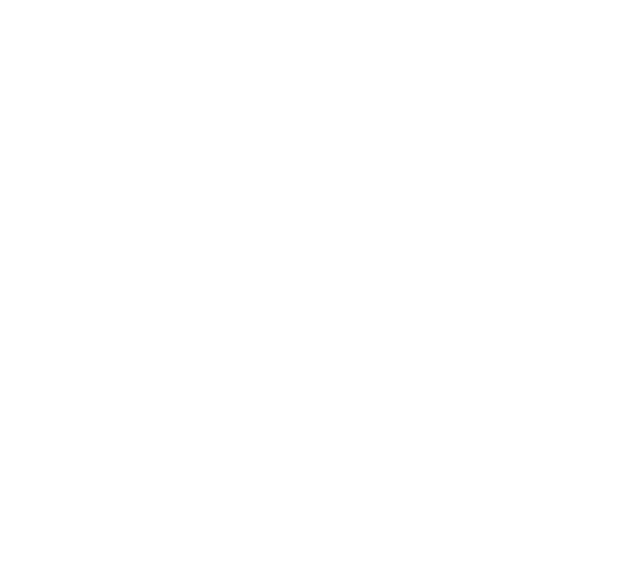
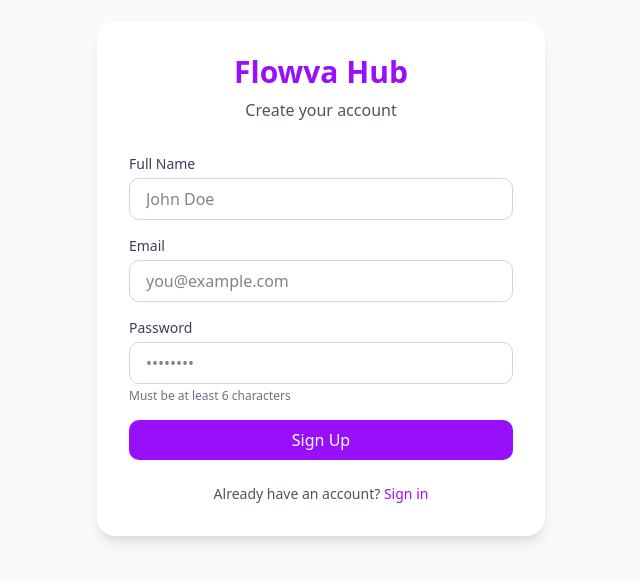
Before and after one commit to FrankLayza/rewards-page, a React (Vite) app: page /signup in a window 1280 px wide. Before the commit this address had no page. Shown: the part 121-702 px from the top of the page, without its empty margins (319-959 px from the left). Built offline with nearby package versions, Linux system fonts and the light colour scheme; no server answers.

Commit message:
feat(auth): add login, signup, logout

```diff
--- a/package.json
+++ b/package.json
@@ -18,9 +18,11 @@
     "lucide-react": "^0.562.0",
     "react": "^19.2.0",
     "react-dom": "^19.2.0",
+    "react-hook-form": "^7.69.0",
     "react-router-dom": "^7.11.0",
     "tailwind-merge": "^3.4.0",
-    "tailwindcss": "^4.1.18"
+    "tailwindcss": "^4.1.18",
+    "zod": "^4.2.1"
   },
   "devDependencies": {
     "@eslint/js": "^9.39.1",
--- a/src/App.tsx
+++ b/src/App.tsx
@@ -1,12 +1,16 @@
 import { BrowserRouter, Routes, Route, Navigate } from "react-router-dom";
 import Layout from "./components/layout";
 import Rewards from "./components/rewards-hub";
+import Login from "./components/Login";
+import SignUp from "./components/SignUp";
 
 function App() {
   return (
     <BrowserRouter>
       <Routes>
-        {/* Public Routes (like Login) would go here */}
+        {/* Public Routes */}
+        <Route path="/login" element={<Login />} />
+        <Route path="/signup" element={<SignUp />} />
 
         {/* Protected Routes wrapped in Layout */}
         <Route element={<Layout />}>
--- /dev/null
+++ b/src/components/Login.tsx
@@ -0,0 +1,108 @@
+import { useState } from "react";
+import { useNavigate, Link } from "react-router-dom";
+import { signInUser } from "../utils/auth";
+
+export default function Login() {
+  const [email, setEmail] = useState("");
+  const [password, setPassword] = useState("");
+  const [error, setError] = useState<string | null>(null);
+  const [loading, setLoading] = useState(false);
+  const navigate = useNavigate();
+
+  const handleSubmit = async (e: React.FormEvent) => {
+    e.preventDefault();
+    setError(null);
+    setLoading(true);
+
+    try {
+      const { error } = await signInUser(email, password);
+      if (error) {
+        setError(error.message);
+      } else {
+        navigate("/rewards");
+      }
+    } catch (err) {
+      setError(err instanceof Error ? err.message : "An error occurred");
+    } finally {
+      setLoading(false);
+    }
+  };
+
+  return (
+    <div className="min-h-screen flex items-center justify-center bg-gray-50 px-4">
+      <div className="max-w-md w-full bg-white rounded-2xl shadow-lg p-8">
+        <h1 className="text-3xl font-bold text-center mb-2 text-purple-600">
+          Flowva Hub
+        </h1>
+        <p className="text-center text-gray-600 mb-8">
+          Sign in to your account
+        </p>
+
+        <form onSubmit={handleSubmit} className="space-y-4">
+          <div>
+            <label
+              htmlFor="email"
+              className="block text-sm font-medium text-gray-700 mb-1"
+            >
+              Email
+            </label>
+            <input
+              id="email"
+              type="email"
+              value={email}
+              onChange={(e) => setEmail(e.target.value)}
+              required
+              className="w-full px-4 py-2 border border-gray-300 rounded-lg focus:ring-2 focus:ring-purple-600 focus:border-transparent"
+              placeholder="you@example.com"
+            />
+          </div>
+
+          <div>
+            <label
+              htmlFor="password"
+              className="block text-sm font-medium text-gray-700 mb-1"
+            >
+              Password
+            </label>
+            <input
+              id="password"
+              type="password"
+              value={password}
+              onChange={(e) => setPassword(e.target.value)}
+              required
+              minLength={6}
+              className="w-full px-4 py-2 border border-gray-300 rounded-lg focus:ring-2 focus:ring-purple-600 focus:border-transparent"
+              placeholder="••••••••"
+            />
+          </div>
+
+          {error && (
+            <div className="p-3 rounded-lg text-sm bg-red-50 text-red-700">
+              {error}
+            </div>
+          )}
+
+          <button
+            type="submit"
+            disabled={loading}
+            className="w-full bg-purple-600 text-white py-2 px-4 rounded-lg font-medium hover:bg-purple-700 transition-colors disabled:opacity-50 disabled:cursor-not-allowed"
+          >
+            {loading ? "Signing in..." : "Sign In"}
+          </button>
+        </form>
+
+        <div className="mt-6 text-center">
+          <p className="text-sm text-gray-600">
+            Don't have an account?{" "}
+            <Link
+              to="/signup"
+              className="text-purple-600 hover:text-purple-700 font-medium"
+            >
+              Sign up
+            </Link>
+          </p>
+        </div>
+      </div>
+    </div>
+  );
+}
--- /dev/null
+++ b/src/components/SignUp.tsx
@@ -0,0 +1,126 @@
+import { useState } from "react";
+import { useNavigate, Link } from "react-router-dom";
+import { signUpUser } from "../utils/auth";
+
+export default function SignUp() {
+  const [email, setEmail] = useState("");
+  const [password, setPassword] = useState("");
+  const [fullName, setFullName] = useState("");
+  const [error, setError] = useState<string | null>(null);
+  const [loading, setLoading] = useState(false);
+  const [success, setSuccess] = useState(false);
+  const navigate = useNavigate();
+
+  const handleSubmit = async (e: React.FormEvent) => {
+    e.preventDefault();
+    setError(null);
+    setLoading(true);
+
+    try {
+      const { error } = await signUpUser(email, password, fullName);
+      if (error) {
+        setError(error.message);
+      } else {
+        setSuccess(true);
+        setTimeout(() => {
+          navigate("/login");
+        }, 2000);
+      }
+    } catch (err) {
+      setError(err instanceof Error ? err.message : "An error occurred");
+    } finally {
+      setLoading(false);
+    }
+  };
+
+  return (
+    <div className="min-h-screen flex items-center justify-center bg-gray-50 px-4">
+      <div className="max-w-md w-full bg-white rounded-2xl shadow-lg p-8">
+        <h1 className="text-3xl font-bold text-center mb-2 text-purple-600">
+          Flowva Hub
+        </h1>
+        <p className="text-center text-gray-600 mb-8">Create your account</p>
+
+        {success ? (
+          <div className="text-center py-8">
+            <div className="p-3 rounded-lg text-sm bg-green-50 text-green-700 mb-4">
+              Account created successfully! Redirecting to login...
+            </div>
+          </div>
+        ) : (
+          <form onSubmit={handleSubmit} className="space-y-4">
+            <div>
+              <label htmlFor="fullName" className="block text-sm font-medium text-gray-700 mb-1">
+                Full Name
+              </label>
+              <input
+                id="fullName"
+                type="text"
+                value={fullName}
+                onChange={(e) => setFullName(e.target.value)}
+                required
+                className="w-full px-4 py-2 border border-gray-300 rounded-lg focus:ring-2 focus:ring-purple-600 focus:border-transparent"
+                placeholder="John Doe"
+              />
+            </div>
+
+            <div>
+              <label htmlFor="email" className="block text-sm font-medium text-gray-700 mb-1">
+                Email
+              </label>
+              <input
+                id="email"
+                type="email"
+                value={email}
+                onChange={(e) => setEmail(e.target.value)}
+                required
+                className="w-full px-4 py-2 border border-gray-300 rounded-lg focus:ring-2 focus:ring-purple-600 focus:border-transparent"
+                placeholder="you@example.com"
+              />
+            </div>
+
+            <div>
+              <label htmlFor="password" className="block text-sm font-medium text-gray-700 mb-1">
+                Password
+              </label>
+              <input
+                id="password"
+                type="password"
+                value={password}
+                onChange={(e) => setPassword(e.target.value)}
+                required
+                minLength={6}
+                className="w-full px-4 py-2 border border-gray-300 rounded-lg focus:ring-2 focus:ring-purple-600 focus:border-transparent"
+                placeholder="••••••••"
+              />
+              <p className="mt-1 text-xs text-gray-500">Must be at least 6 characters</p>
+            </div>
+
+            {error && (
+              <div className="p-3 rounded-lg text-sm bg-red-50 text-red-700">
+                {error}
+              </div>
+            )}
+
+            <button
+              type="submit"
+              disabled={loading}
+              className="w-full bg-purple-600 text-white py-2 px-4 rounded-lg font-medium hover:bg-purple-700 transition-colors disabled:opacity-50 disabled:cursor-not-allowed"
+            >
+              {loading ? "Creating account..." : "Sign Up"}
+            </button>
+          </form>
+        )}
+
+        <div className="mt-6 text-center">
+          <p className="text-sm text-gray-600">
+            Already have an account?{" "}
+            <Link to="/login" className="text-purple-600 hover:text-purple-700 font-medium">
+              Sign in
+            </Link>
+          </p>
+        </div>
+      </div>
+    </div>
+  );
+}
--- a/src/components/sidebar.tsx
+++ b/src/components/sidebar.tsx
@@ -8,9 +8,21 @@
   Settings,
   LogOut,
 } from "lucide-react";
+import { useNavigate } from "react-router-dom";
 import { Avatar, AvatarFallback, AvatarImage } from "./ui/avatar";
+import { signOut } from "../utils/auth";
 
 export default function Sidebar() {
+  const navigate = useNavigate();
+
+  const handleLogout = async () => {
+    try {
+      await signOut();
+      navigate("/login");
+    } catch (error) {
+      console.error("Error signing out:", error);
+    }
+  };
   const menuItems = [
     { icon: Home, label: "Home", active: false },
     { icon: Compass, label: "Discover", active: false },
@@ -49,7 +61,7 @@
       </nav>
 
       <div className="p-4 border-t border-gray-200">
-        <div className="flex items-center gap-3 p-2 rounded-lg hover:bg-gray-50 cursor-pointer">
+        <div className="flex items-center gap-3 p-2 rounded-lg hover:bg-gray-50">
           <Avatar>
             <AvatarImage src="https://github.com/shadcn.png" />
             <AvatarFallback>FA</AvatarFallback>
@@ -60,7 +72,13 @@
               anthony@example.com
             </p>
           </div>
-          <LogOut size={16} className="text-gray-400 hover:text-red-500" />
+          <button
+            onClick={handleLogout}
+            className="p-1 hover:bg-gray-100 rounded transition-colors"
+            aria-label="Logout"
+          >
+            <LogOut size={16} className="text-gray-400 hover:text-red-500" />
+          </button>
         </div>
       </div>
     </aside>
--- /dev/null
+++ b/src/utils/auth.ts
@@ -0,0 +1,33 @@
+import supabase from "./supbaseClient";
+
+
+export const signUpUser = async (email:string, password: string, fullName: string) => {
+    const {data, error} = await supabase.auth.signUp({
+        email,
+        password,
+        options:{
+            data: {
+                full_name: fullName
+            }
+        }
+    })
+    return {data, error}
+}
+
+export const signInUser = async (email:string, password:string) => {
+    const {data, error} = await supabase.auth.signInWithPassword({
+        email,
+        password
+    })
+    return {data, error}
+}
+
+export const signOut = async () => {
+    const {error} = await supabase.auth.signOut()
+    return {error}
+}
+
+export const getCurrentUser = async() => {
+    const {error} = await supabase.auth.getUser()
+    return {error}
+}
--- /dev/null
+++ b/src/utils/supbaseClient.ts
@@ -0,0 +1,9 @@
+
+import { createClient } from '@supabase/supabase-js';
+
+const supabaseUrl = import.meta.env.VITE_SUPABASE_URL;
+const supabaseKey = import.meta.env.VITE_SUPABASE_PUBLISHABLE_DEFAULT_KEY;
+
+const supabase = createClient(supabaseUrl, supabaseKey);
+
+export default supabase
```
Also changed, not shown: 1 other file (tests, documents, lock files or other folders).
